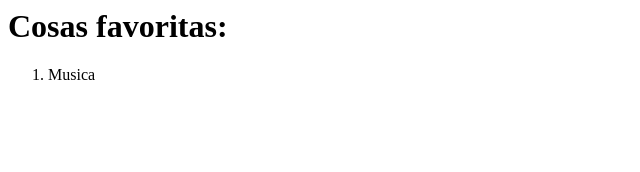
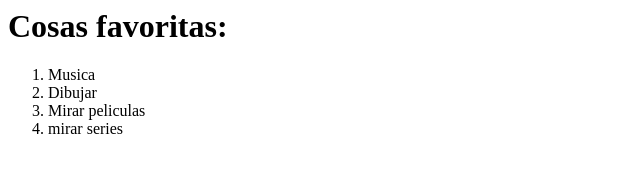
Before and after one commit to Keyla-622/programacion_estatica, a plain HTML site: page practica.html in a window 1280 px wide. Shown: the whole page, without its empty margins (0-640 px from the left). Drawn offline with Linux system fonts and the light colour scheme.

Commit message:
mod. listas de práctica.html

```diff
--- a/practica.html
+++ b/practica.html
@@ -13,6 +13,9 @@
         <ol>
 
             <li> Musica </li>
+            <li> Dibujar </li>
+            <li> Mirar peliculas </li>
+            <li> mirar series </li>
 
         </ol>
 
```
